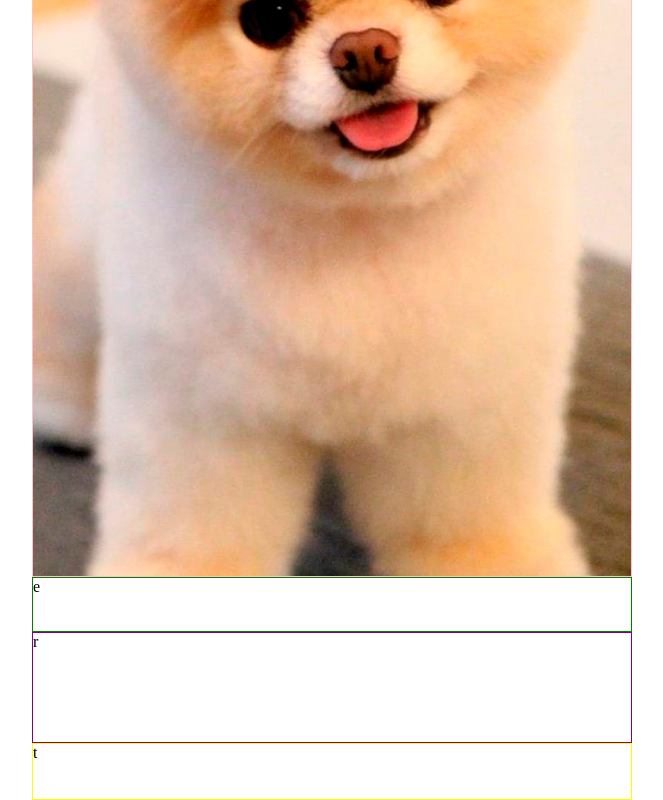
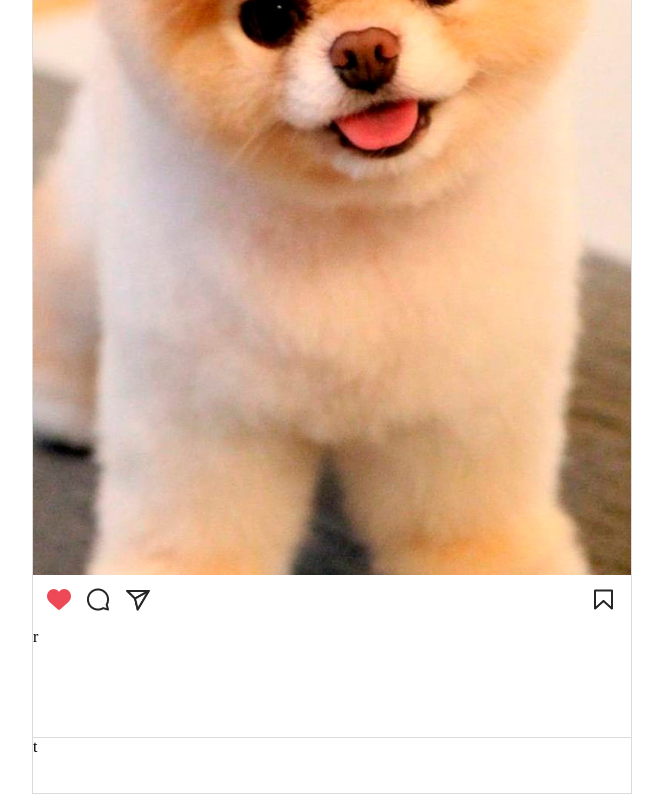
Before and after one commit to davidnavarretea/AlInstagram, a plain HTML site: page index.html in a window 1280 px wide. Shown: the part 380-1180 px from the top of the page, without its empty margins (308-971 px from the left). Drawn offline with Linux system fonts and the light colour scheme.

Commit message:
seccion me gusta añadida

```diff
--- a/index.html
+++ b/index.html
@@ -26,7 +26,12 @@
                     <a id="puntosa" href="index.html"><p id="puntos"><strong>...</strong></p></a>
                 </div>
                 <div id="foto"><img id="foto1" src="perrito.jpg" alt="foto1"></div>
-                <div id="megustas">e</div>
+                <div id="megustas">
+                    <a href="index.html"><img id="mgrelleno" src="mgrelleno.png" alt="mgrelleno"></a>
+                    <a href="index.html"><img id="comentariomensaje" src="comentariomensaje.png" alt="comentariomensaje"></a>
+                    <a href="index.html"><img id="enviarpublicacion" src="enviarpublicacion.png" alt="enviarpublicacion"></a>
+                    <a href="index.html"><img id="guardarpublicacion" src="guardarpublicacion.png" alt="guardarpublicacion"></a>
+                </div>
                 <div id="comentarios">r</div>
                 <div id="escribir">t</div>
             </div>
--- a/styles.css
+++ b/styles.css
@@ -71,19 +71,41 @@ header{
 }
 #foto{
     height: 800px;
-    border: pink 1px solid;
+    border-left-width: 1px;
+    border-right-width: 1px;
+    border-top-width: 0px;
+    border-bottom-width: 0px;
+    border-style: solid;
+    border-color: #DBDBDB;
 }
 #megustas{
     height: 53px;
-    border: green 1px solid;
+    display: flex;
+    align-items: center;
+    border-left-width: 1px;
+    border-right-width: 1px;
+    border-top-width: 0px;
+    border-bottom-width: 0px;
+    border-style: solid;
+    border-color: #DBDBDB;
 }
 #comentarios{
     height: 109px;
-    border: purple 1px solid;
+    border-left-width: 1px;
+    border-right-width: 1px;
+    border-top-width: 0px;
+    border-bottom-width: 1px;
+    border-style: solid;
+    border-color: #DBDBDB;
 }
 #escribir{
     height: 55px;
-    border: yellow 1px solid;
+    border-left-width: 1px;
+    border-right-width: 1px;
+    border-top-width: 0px;
+    border-bottom-width: 1px;
+    border-style: solid;
+    border-color: #DBDBDB;
 }
 #perfil2{
     margin-left: 12px;
@@ -95,19 +117,42 @@ header{
 }
 #nombrea{
     text-decoration: none;
+    color: #262626;
 }
-#puntos{
-    justify-content: right;
-}
-#puntosa{
-    text-decoration: none;
+#nombrea:visited{
+    color: #262626;
 }
 #puntos{
     font-size: 22px;
     margin-left: 460px;
     margin-bottom: 35px;
+    justify-content: right;
+}
+#puntosa{
+    text-decoration: none;
+    color: #262626
+}
+#puntosa:visited{
+    color: #262626
 }
 #foto1{
     width: 598px;
     height: 800px;
 }
+#mgrelleno{
+    width: 28px;
+    margin-left: 12px;
+}
+#comentariomensaje{
+    width: 27px;
+    margin-left: 12px;
+    margin-bottom: 2px;
+}
+#enviarpublicacion{
+    width: 27px;
+    margin-left: 13px;
+}
+#guardarpublicacion{
+    width: 25px;
+    margin-left: 440px;
+}
```
Also changed, not shown: comentariomensaje.png (added), enviarpublicacion.png (added), guardarpublicacion.png (added), mgrelleno.png (added).
